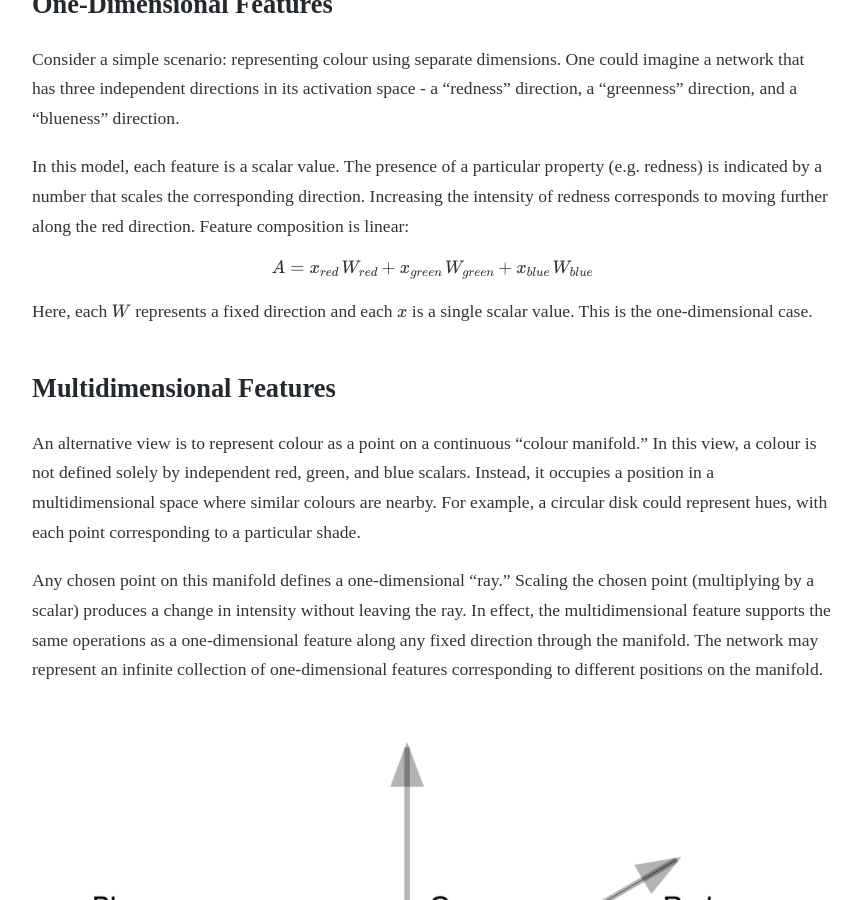
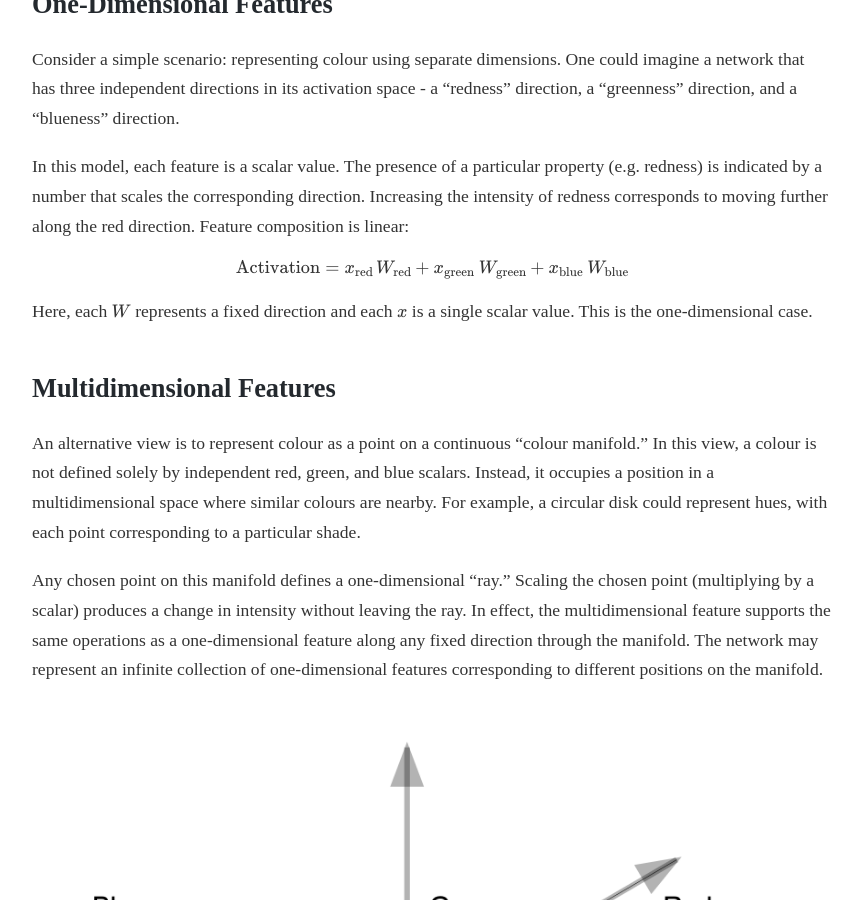
Before and after one commit to charlieoneill11/charlieoneill11.github.io, a Jekyll site: the page built from _posts/2025-02-01-multidimfeat.md, in a window 1280 px wide and 900 px high, scrolled down 624 px. Shown: the whole window, without its empty margins (208-1069 px from the left). Built offline with Jekyll 4.4.1, drawn with Linux system fonts in a browser that asks for light colours; some web fonts are replaced.

Commit message:
math text

```diff
--- a/_posts/2025-02-01-multidimfeat.md
+++ b/_posts/2025-02-01-multidimfeat.md
@@ -17,7 +17,7 @@ Consider a simple scenario: representing colour using separate dimensions. One c
 
 In this model, each feature is a scalar value. The presence of a particular property (e.g. redness) is indicated by a number that scales the corresponding direction. Increasing the intensity of redness corresponds to moving further along the red direction. Feature composition is linear:
 
-\\[ A = x_{red}\, W_{red} + x_{green}\, W_{green} + x_{blue}\, W_{blue}\\]
+\\[ \text{Activation} = x_{\text{red}}\, W_{\text{red}} + x_{\text{green}}\ W_{\text{green}} + x_{\text{blue}}\ W_{\text{blue}}\\]
 
 Here, each \\(W\\) represents a fixed direction and each \\(x\\) is a single scalar value. This is the one‐dimensional case.
 
```
